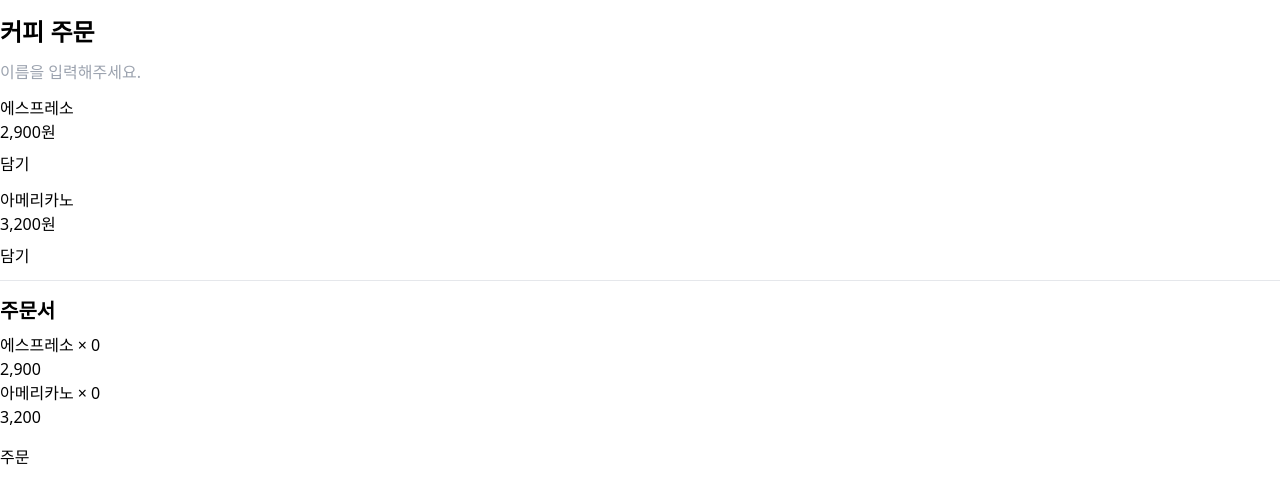
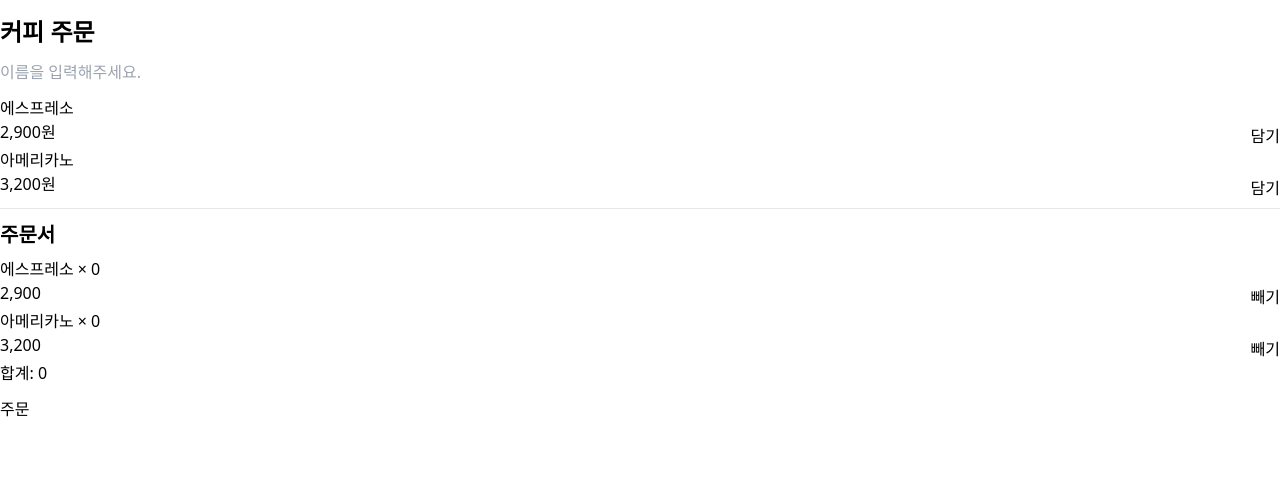
Before and after one commit to zsoon96/nextjs-prac-siren-client, a Next.js app: page / in a window 1280 px wide. Shown: the top 504 px of the page. Built offline with nearby package versions, Linux system fonts and the light colour scheme.

Commit message:
Siren Order Client 예제 - 주문 목록 상태관리(setItems) 메뉴 빼기/lodash를 활용한 합계 산출

```diff
--- a/pages/index.js
+++ b/pages/index.js
@@ -9,6 +9,15 @@ const menu = [
     {name: '에스프레소', price: 2900},
     {name: '아메리카노', price: 3200}
 ]
+
+// 합계 산출 함수
+// you might not need/lodash > lodash에서 제공하는 sum함수를 js로 변환한 코드 활용
+const sum = (array) => {
+    return array.reduce((acc, num) => {
+        acc += num
+        return acc
+    }, 0)
+}
 
 export default function Home() {
     const [items, setItems] = useState(menu.map(item => ({...item, count: 0})))
@@ -25,6 +34,16 @@ export default function Home() {
             draft[index].count++
         }))
     }, [items])
+
+    const removeItem = useCallback((name) => {
+        setItems(produce(items, draft => {
+            const index = items.findIndex(item => item.name === name)
+            if (draft[index].count > 0) {
+                draft[index].count--;
+            }
+        }))
+    }, [items])
+
     return (
         <div className='container'>
             <Head>
@@ -66,7 +85,7 @@ export default function Home() {
                                        onChange={handleChange}
                                        onBlur={handleBlur}
                                        placeholder='이름을 입력해주세요.'/>
-                                {errors.name && touched.name && <p className='text-danger'>{errors.name}</p>}
+                                {errors.name && touched.name && <p className='text-danger text-xs mt-1'>{errors.name}</p>}
                             </div>
 
                             <dl className="row mt-3">
@@ -75,11 +94,11 @@ export default function Home() {
                                         <dt className="col-sm-3">
                                             <label htmlFor='americano'>{item.name}</label>
                                         </dt>
-                                        <dd className="col-sm-9">
+                                        <dd className="col-sm-9 flex justify-between">
                                             <div>
                                                 {formatter.format(item.price)}원
                                             </div>
-                                            <div className='mt-1 mb-3'>
+                                            <div>
                                                 <button type='button' className='btn btn-outline-secondary btn-sm mt-1'
                                                         onClick={() => addItem(item.name)}>담기
                                                 </button>
@@ -89,20 +108,33 @@ export default function Home() {
                                 ))}
                             </dl>
 
-                            <hr/>
+                            <hr className='mt-2 mb-3'/>
 
-                            <h2 className='mt-4 mb-2 font-bold text-xl'>주문서</h2>
+                            <h2 className='mb-2 font-bold text-xl'>주문서</h2>
 
                             <dl>
                                 {items.map(item => (
-                                    <Fragment key={item.name} >
+                                    <Fragment key={item.name}>
                                         <dt>{item.name} &times; {item.count}</dt>
-                                        <dd>{formatter.format(item.price)}</dd>
+                                        <dd className='flex justify-between'>
+                                            <div>
+                                                {formatter.format(item.price)}
+                                            </div>
+                                            <div>
+                                                <button type='button' className='btn btn-outline-secondary btn-sm mt-1'
+                                                        onClick={() => removeItem(item.name)}>빼기
+                                                </button>
+                                            </div>
+                                        </dd>
                                     </Fragment>
                                 ))}
                             </dl>
 
-                            <button type='submit' className='btn btn-info btn-lg mt-4'>주문</button>
+                            <div>
+                                합계: {formatter.format(sum(items.map(item => item.price * item.count)))}
+                            </div>
+
+                            <button type='submit' className='btn btn-info btn-lg mt-3'>주문</button>
                         </form>
                     )}
                 </Formik>
```
